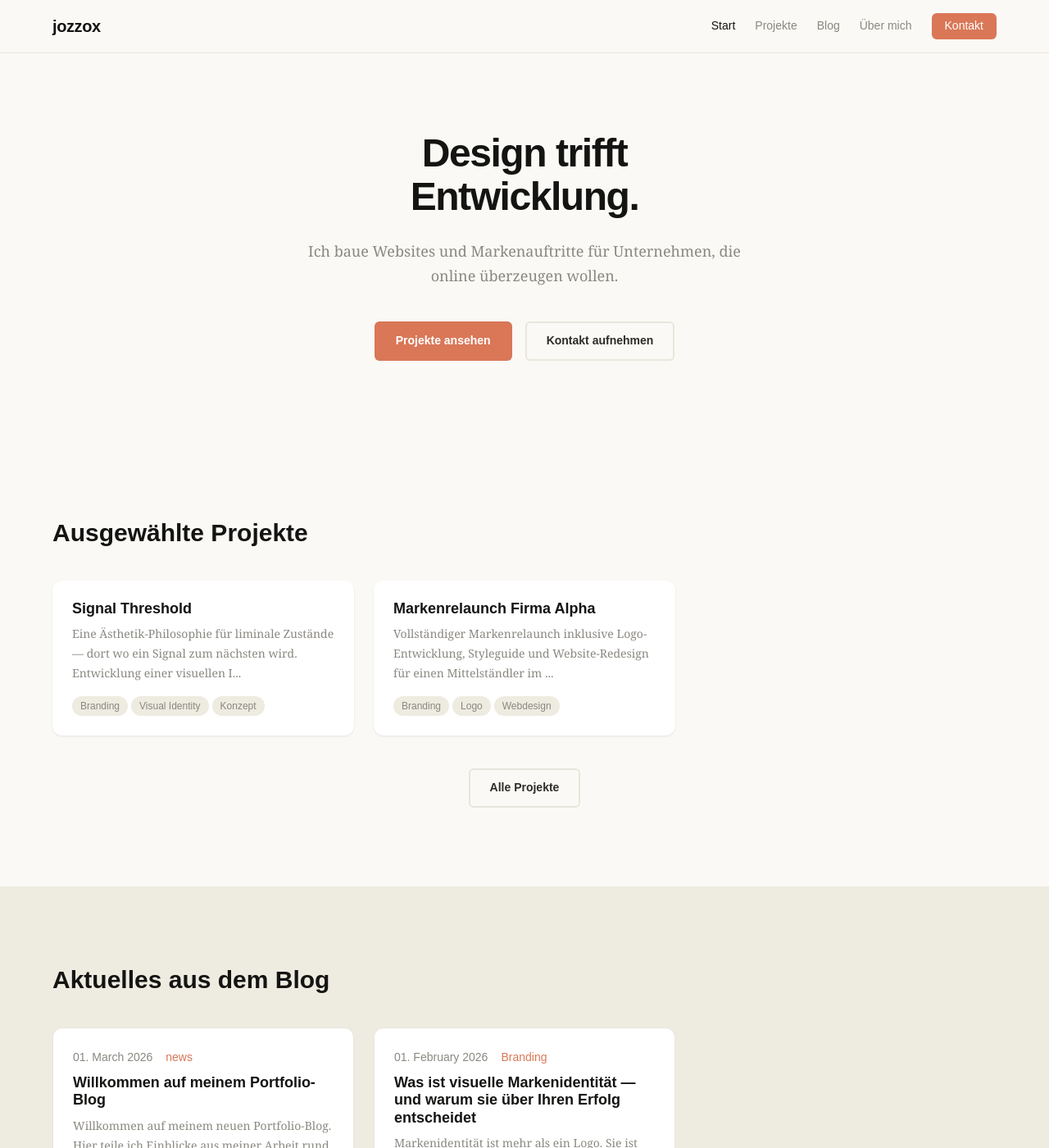
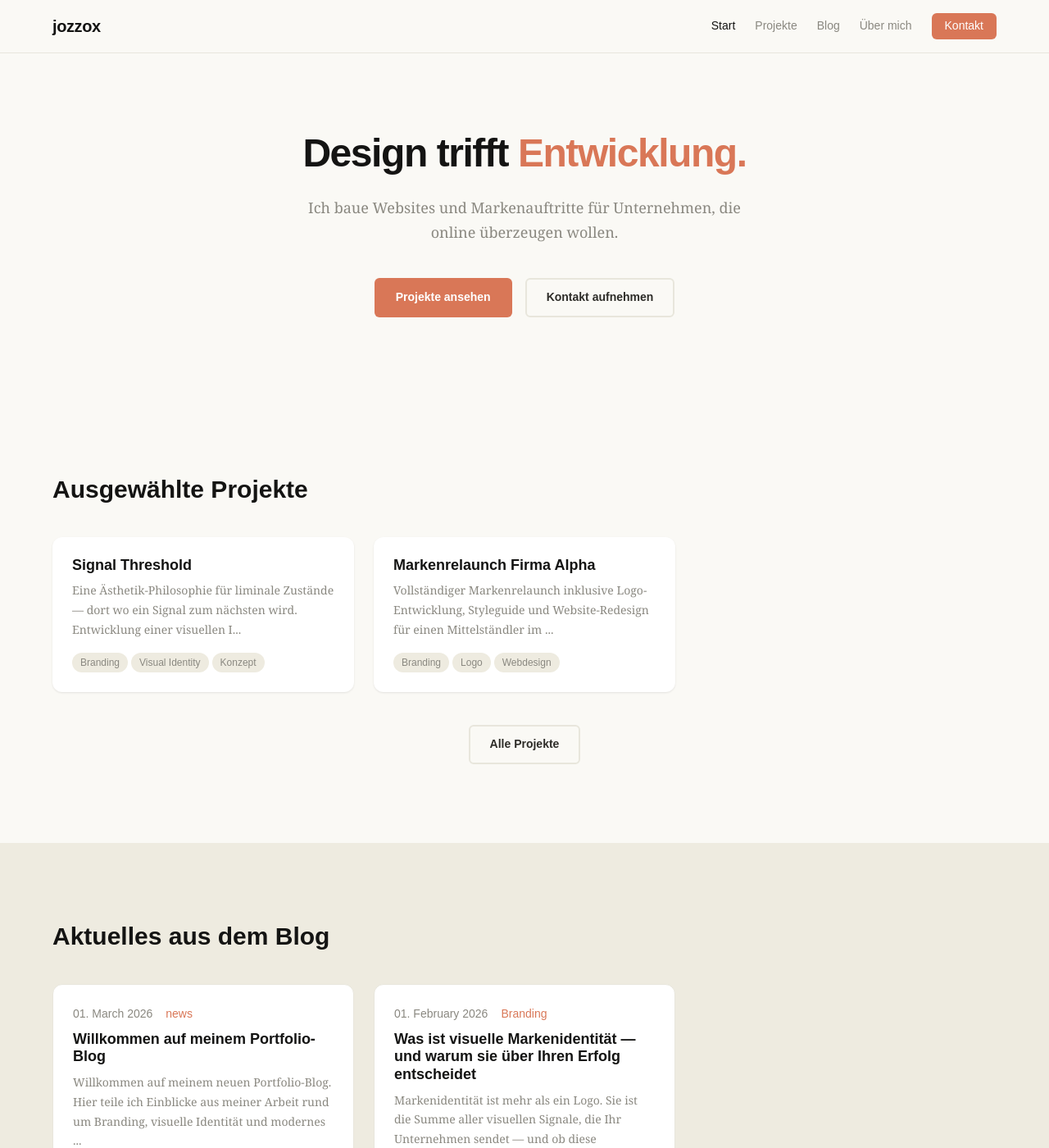
Before and after one commit to jozzox/jozzox.github.io, a Jekyll site: the page built from index.html, in a window 1280 px wide and 1400 px high. Shown: the whole window at 82% size. Built offline with Jekyll 4.4.1, drawn with Linux system fonts in a browser that asks for light colours.

Commit message:
update(hero): Zeilenumbruch entfernt und Akzentfarbe auf Schlüsselwort
- <br> aus Hero-Headline entfernt (einzeilige Darstellung)
- "Entwicklung." mit .text-accent in Akzentfarbe (#d97757) hervorgehoben
- .text-accent Utility-Klasse in main.css ergänzt

Co-Authored-By: Claude Sonnet 4.6 <noreply@anthropic.com>

```diff
--- a/assets/css/main.css
+++ b/assets/css/main.css
@@ -209,6 +209,9 @@ ul { list-style: none; }
   line-height: 1.1;
   color: var(--color-primary);
   margin-bottom: var(--space-lg);
+}
+.text-accent {
+  color: var(--color-accent); /* #d97757 */
 }
 .hero__subtitle {
   font-family: var(--font-body);
--- a/index.html
+++ b/index.html
@@ -7,7 +7,7 @@ description: "Portfolio von jozzox — Branding, visuelle Identität und moderne
 <!-- Hero Section -->
 <section class="hero">
   <div class="container">
-    <h1 class="hero__title">Design trifft<br>Entwicklung.</h1>
+    <h1 class="hero__title">Design trifft <span class="text-accent">Entwicklung.</span></h1>
     <p class="hero__subtitle">Ich baue Websites und Markenauftritte für Unternehmen, die online überzeugen wollen.</p>
     <div class="hero__actions">
       <a href="{{ '/projekte/' | relative_url }}" class="btn btn--primary">Projekte ansehen</a>
```
